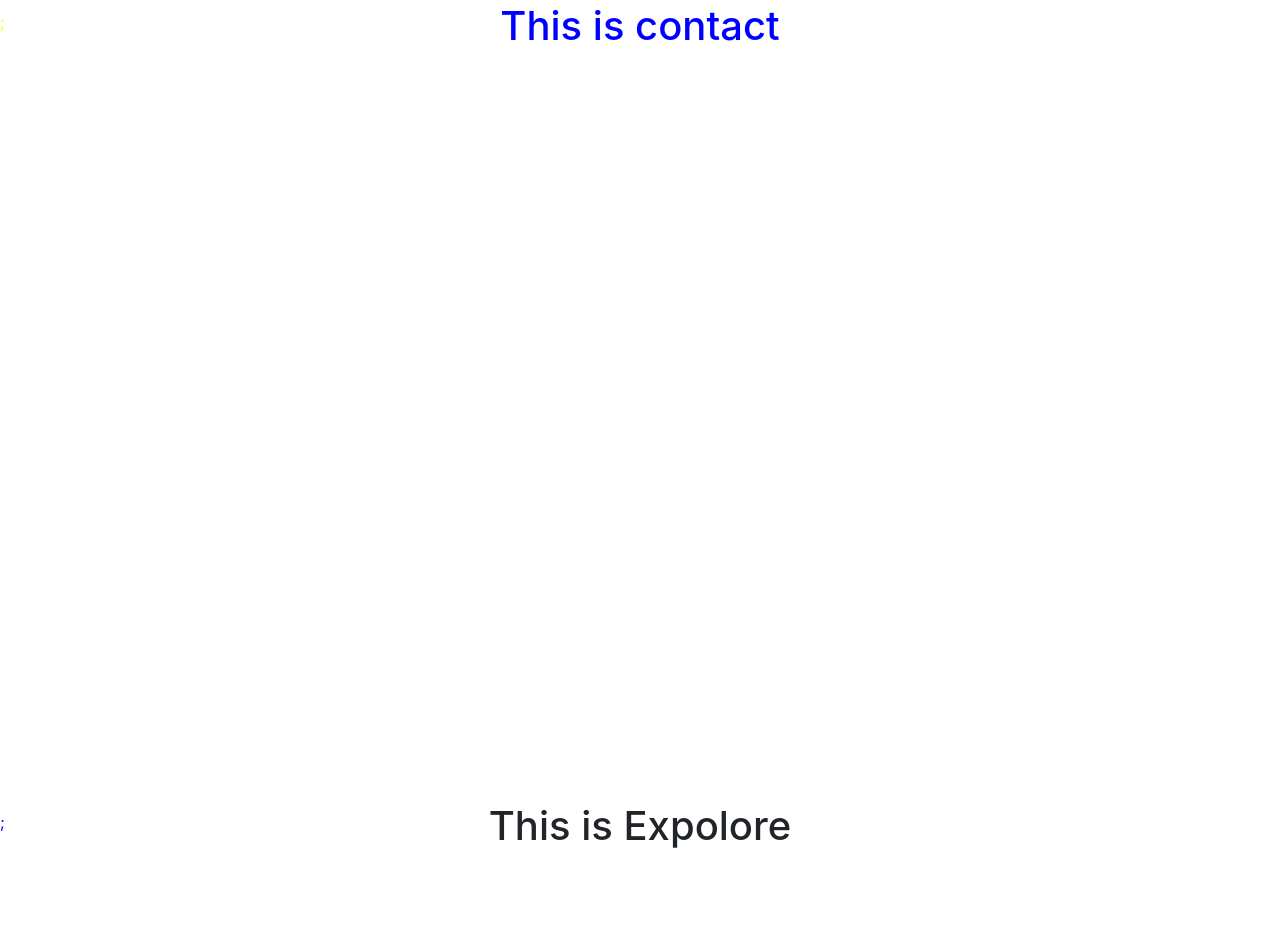
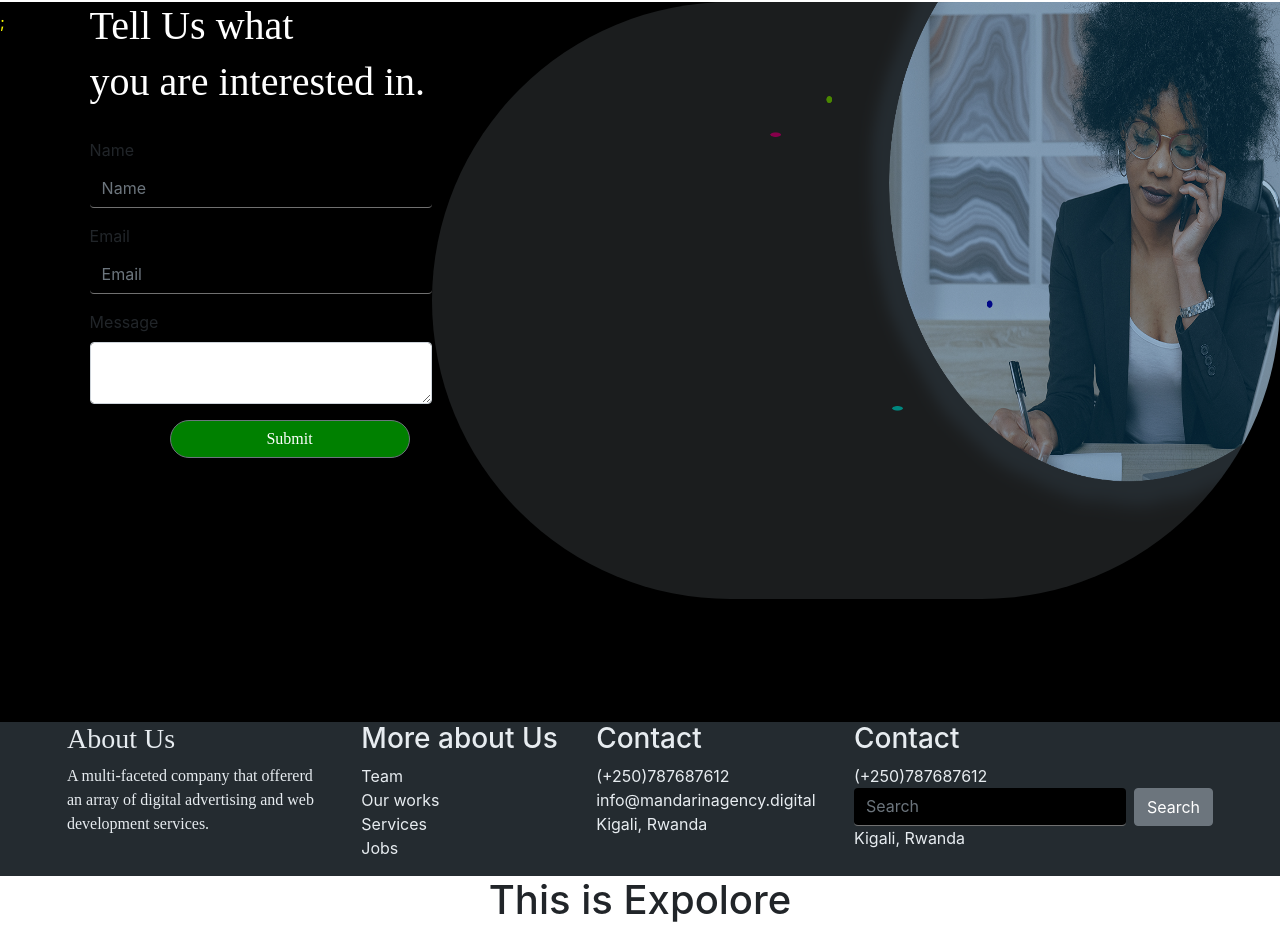
Before and after one commit to T-code1/mandarin-web, a React (Create React App) app: page / in a window 1280 px wide. Shown: the part 2662-3594 px from the top of the page. Before the commit the page ends 3520 px from the top, so only its background shows below. Built offline with nearby package versions, Linux system fonts and the light colour scheme.

Commit message:
Footer component achievement

```diff
--- a/src/components/contact.css
+++ b/src/components/contact.css
@@ -1,4 +1,71 @@
-.contact{
-    color:blue;
-    height: 100vh;
+.contactUs{
+    background-color: black;
+    display: flex;
+    flex-direction: row;
+}
+.contactform{
+    height: 90vh;
+    width: 30%;
+    margin-left: 7%;
  }
+
+ input[type=text] {
+     background-color: black;
+    border-width: 0px;
+    border-bottom: 1px solid #707070;
+  }
+
+  input[type=password] {
+    background-color: black;
+   border-width: 0px;
+   border-bottom: 1px solid #707070;
+ }
+
+ input[type=email] {
+    background-color: black;
+   border-width: 0px;
+   border-bottom: 1px solid #707070;
+ }
+
+ input[type=textarea] {
+    background-color: black;
+   border-width: 0px;
+   border-bottom: 1px solid #707070;
+ }
+
+ .tell{
+    font-family: intro;
+    color:white;
+    text-align: left;
+ }
+
+ .youare{
+    font-family: intro;
+    color:white;
+    text-align: left;
+    padding-bottom: 7%;
+ }
+
+
+ .footer{
+     justify-content: center;
+     display: flex;
+     background-color:  #242b30;
+     color:  #e7ecf0;
+     flex-direction: row;
+
+ }
+
+ .aboutus{
+    width: 20%;
+    font-family: intro;
+ }
+
+ .maboutus{
+     padding-left: 3%;
+ }
+
+
+ .searchbar-input-wrap{
+    border-radius: 12px;
+}
--- a/src/components/contact.js
+++ b/src/components/contact.js
@@ -1,10 +1,43 @@
 import React from 'react';
 import "./contact.css";
+import { Button, Form, FormGroup, Label, Input } from 'reactstrap';
+
+
 const Contact = props => {
-  const {id} = props
+  const { id } = props
   return (
-    <div className="contact" id={id}>
-    <h1 h1 className="contact">This is contact </h1>;
+    <div>
+      <div className="contactUs" >
+        <div className="contactform" id={id}>
+          <h1 className="tell">Tell Us what</h1>
+          <h1 className="youare">you are interested in.</h1>
+          <Form>
+            <FormGroup>
+              <Label >Name</Label>
+              <Input type="text" name="name" id="name" placeholder="Name" />
+            </FormGroup>
+            <FormGroup>
+              <Label for="exampleEmail">Email</Label>
+              <Input type="email" name="email" id="exampleEmail" placeholder="Email" />
+            </FormGroup>
+            <FormGroup>
+              <Label for="message">Message</Label>
+              <Input type="textarea" name="message" id="message" />
+            </FormGroup>
+            <Button style={{color:'white', borderRadius:'24px', backgroundColor: 'green', marginLeft: '80px', fontFamily:'intro', width: '240px'}}>Submit</Button>
+          </Form>
+        </div>
+        <div className="contImage"><img src={require("../images/04.png")} style={{width: '848px',height:'597px', borderTopLeftRadius: '488px', borderBottomLeftRadius: '488px', borderBottomRightRadius: '488px' }} alt="pexels" /></div>
+      </div>
+      <div className="footer">
+        <div className="aboutus"><h3>About Us</h3><p>A multi-faceted company that offererd an array of digital advertising and web development services.</p></div>
+        <div className="maboutus"><h3>More about Us</h3><p>Team<br></br>Our works<br></br>Services<br></br>Jobs</p></div>
+        <div className="maboutus"><h3>Contact</h3><p>(+250)787687612<br></br>info@mandarinagency.digital<br></br>Kigali, Rwanda</p></div>
+        <div className="maboutus"><h3>Contact</h3><p>(+250)787687612<br></br><Form inline>
+          <Input type="text" placeholder="Search" className="mr-sm-2" />
+          <Button className="search">Search</Button>
+        </Form>Kigali, Rwanda</p></div>
+      </div>
     </div>
   )
 
```
